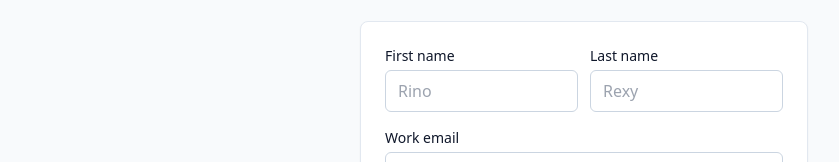
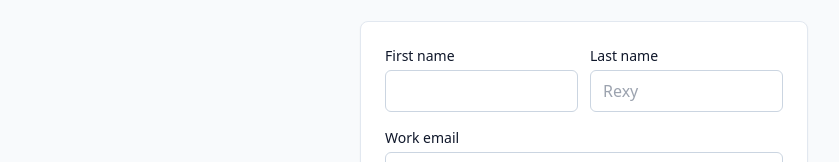
Before and after one commit to PriyangaSelvaraju1994/Capstone_FSEDOTNET_Team9_HRConnect, a React (Vite) app in the folder Frontend/hrconnect-ui/: page /register in a window 1280 px wide. Shown: the part 233-395 px from the top of the page, without its empty margins (56-895 px from the left). Built offline with nearby package versions, Linux system fonts and the light colour scheme; no server answers.

Commit message:
remove hardcoded  username

```diff
--- a/Frontend/hrconnect-ui/src/pages/Profile/ProfilePage.tsx
+++ b/Frontend/hrconnect-ui/src/pages/Profile/ProfilePage.tsx
@@ -238,14 +238,12 @@ function ProfileCard({ loading, emp, userId }: ProfileCardProps) {
           <Field
             id="firstName"
             label="First name"
-            placeholder="Rino"
             error={errors.firstName?.message}
             {...register('firstName')}
           />
           <Field
             id="lastName"
             label="Last name"
-            placeholder="Rexy"
             error={errors.lastName?.message}
             {...register('lastName')}
           />
--- a/Frontend/hrconnect-ui/src/pages/Register/RegisterPage.tsx
+++ b/Frontend/hrconnect-ui/src/pages/Register/RegisterPage.tsx
@@ -123,7 +123,6 @@ export default function RegisterPage() {
                     className={`w-full px-3 py-2 border rounded-md focus:outline-none focus:ring-2 focus:ring-brand-500 ${
                       errors.firstName ? 'border-rose-400' : 'border-slate-300'
                     }`}
-                    placeholder="Rino"
                     {...register('firstName')}
                   />
                   {errors.firstName && (
```
Also changed, not shown: 1 other file (tests, documents, lock files or other folders).
